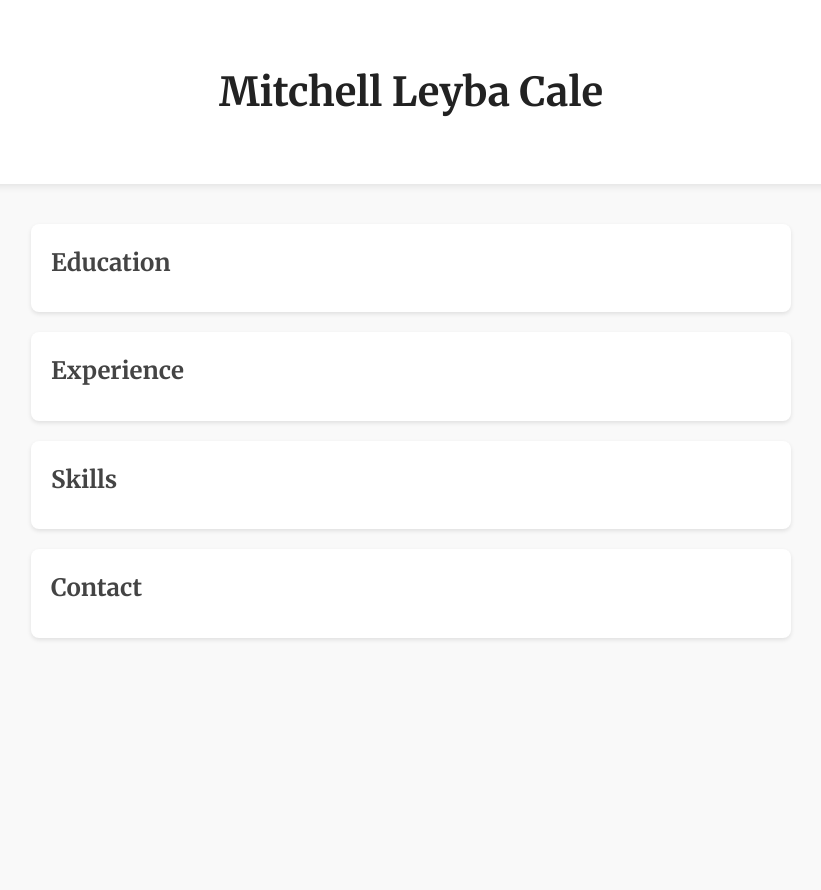
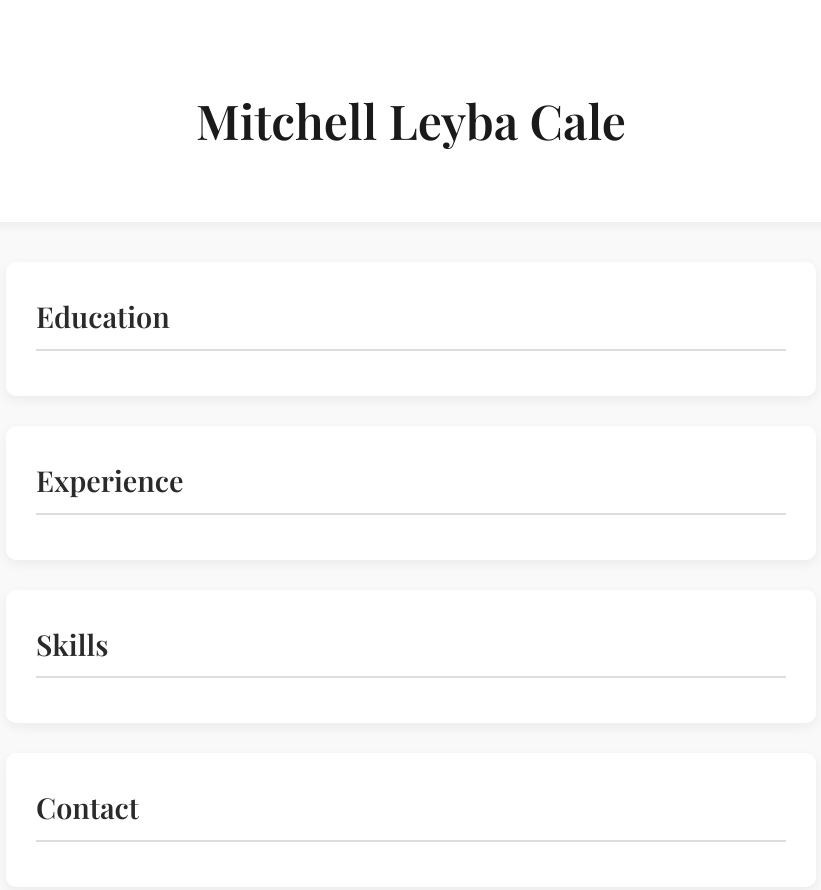
Before and after one commit to MitchellLeybaCale/resume-website, a plain HTML site: page index.html in a window 1280 px wide. Shown: the whole page, without its empty margins (229-1050 px from the left). Before the commit the page ends 800 px from the top, so only its background shows below. Drawn offline with nearby package versions, Linux system fonts and the light colour scheme.

Commit message:
Add files via upload

```diff
--- a/index.html
+++ b/index.html
@@ -4,7 +4,7 @@
   <meta charset="UTF-8" />
   <meta name="viewport" content="width=device-width, initial-scale=1.0" />
   <title>Mitchell Leyba Cale – Portfolio</title>
-  <link href="https://fonts.googleapis.com/css2?family=Merriweather:wght@300;400;700&display=swap" rel="stylesheet">
+<link href="https://fonts.googleapis.com/css2?family=Playfair+Display:wght@600&family=Lora:wght@400;600&display=swap" rel="stylesheet">
   <link rel="stylesheet" href="style.css" />
 </head>
 <body>
--- a/style.css
+++ b/style.css
@@ -1,50 +1,82 @@
-/* Basic Reset */
+/* Reset */
 * {
   margin: 0;
   padding: 0;
   box-sizing: border-box;
 }
 
-/* Body and Global Styles */
+/* Body styles */
 body {
-  font-family: 'Merriweather', serif;
+  font-family: 'Lora', serif;
   background-color: #f9f9f9;
   color: #333;
-  line-height: 1.6;
+  line-height: 1.7;
 }
 
-
-/* Header Styles */
+/* Header styles */
 header {
   text-align: center;
-  padding: 60px 20px;
-  background-color: #fff;
-  box-shadow: 0 2px 8px rgba(0, 0, 0, 0.1);
+  padding: 80px 20px 60px;
+  background-color: #ffffff;
+  box-shadow: 0 4px 10px rgba(0, 0, 0, 0.05);
 }
 
 header h1 {
-  font-size: 2.5rem;
-  color: #222;
+  font-family: 'Playfair Display', serif;
+  font-size: 3rem;
+  font-weight: 600;
+  color: #1a1a1a;
 }
 
-/* Main Content Container */
+/* Main content container */
 main {
-  max-width: 800px;
-  margin: 40px auto;
-  padding: 0 20px;
+  max-width: 850px;
+  margin: 0 auto;
+  padding: 40px 20px;
 }
 
-/* Section Styles */
+/* Section card styles */
 section {
-  background-color: #fff;
-  border-radius: 8px;
-  margin-bottom: 20px;
-  padding: 20px;
-  box-shadow: 0 2px 4px rgba(0,0,0,0.1);
+  background-color: #ffffff;
+  border-radius: 10px;
+  padding: 30px;
+  margin-bottom: 30px;
+  box-shadow: 0 4px 12px rgba(0, 0, 0, 0.06);
+  transition: box-shadow 0.3s ease;
 }
 
+section:hover {
+  box-shadow: 0 6px 20px rgba(0, 0, 0, 0.08);
+}
+
+/* Section headings */
 section h2 {
-  font-size: 1.5rem;
+  font-family: 'Playfair Display', serif;
+  font-size: 1.8rem;
+  color: #2a2a2a;
+  margin-bottom: 15px;
+  border-bottom: 2px solid #ddd;
+  padding-bottom: 8px;
+}
+
+/* Paragraph and list styling */
+p, ul {
+  font-size: 1rem;
+  color: #444;
   margin-bottom: 10px;
-  color: #444;
 }
+
+ul {
+  padding-left: 20px;
+  list-style-type: disc;
+}
+
+/* Link styling (for future use) */
+a {
+  color: #004080;
+  text-decoration: none;
+}
+
+a:hover {
+  text-decoration: underline;
+}
```
